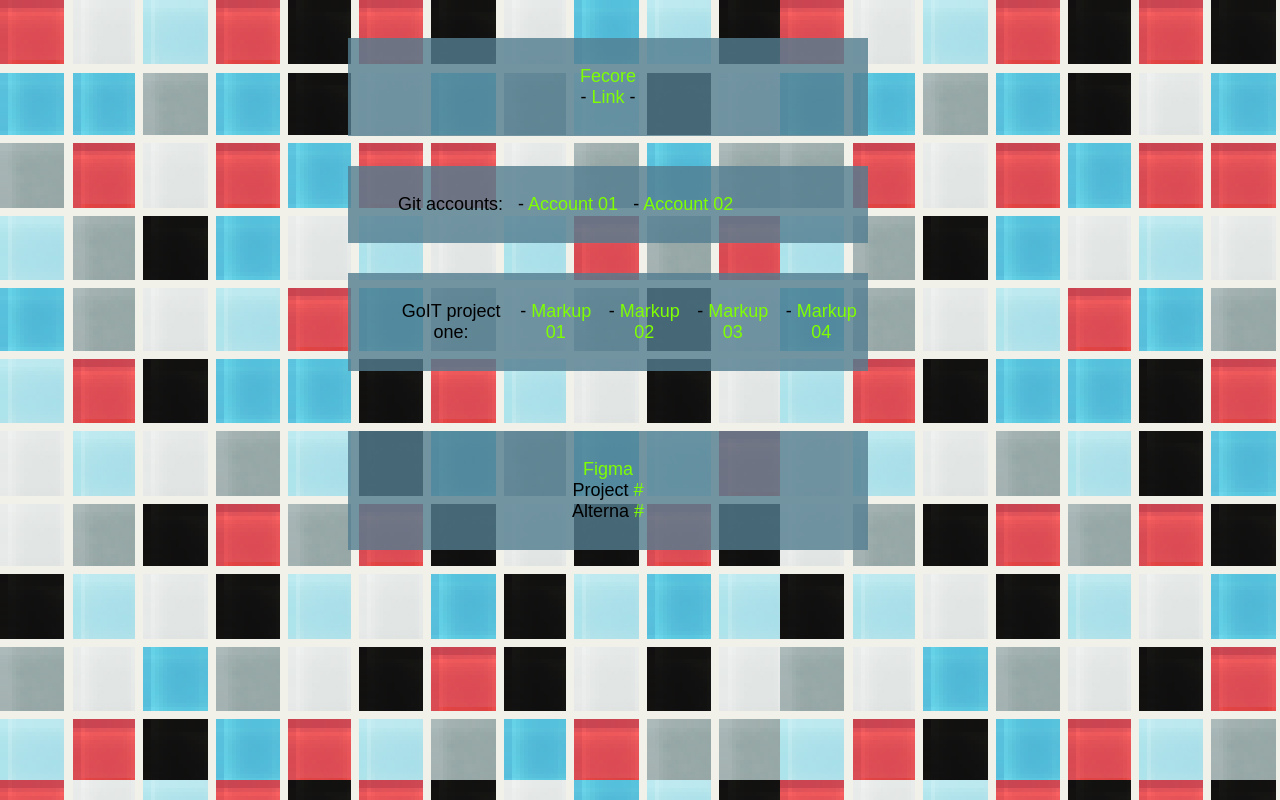
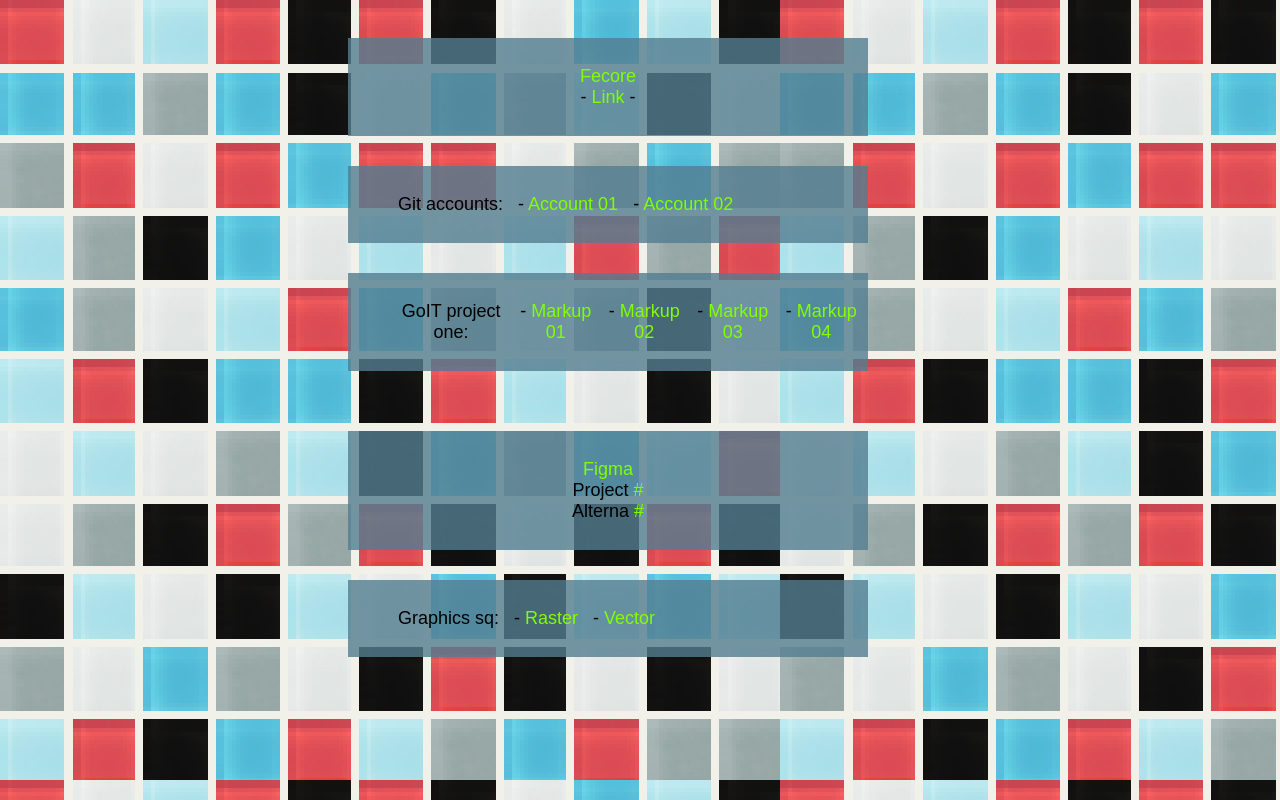
Before and after one commit to JuniorVX/Codes, a plain HTML site: page index.html in a window 1280 px wide. Drawn offline with Linux system fonts and the light colour scheme.

Commit message:
Update index.html

```diff
--- a/index.html
+++ b/index.html
@@ -20,6 +20,7 @@
           <a
             href="https://mail.google.com/mail/u/0/#inbox/FMfcgxwHMsVFGMZhTcKJNHgLWkzGzSnB"
             class="link"
+            target="_blank"
             >Link</a
           >
           -
@@ -112,6 +113,26 @@
           >
         </p>
       </div>
+      <div>
+        <ul>
+          <li>Graphics sq:</li>
+          <li>
+            -
+            <a href="https://squoosh.app/" class="link" target="_blank"
+              >Raster</a
+            >
+          </li>
+          <li>
+            -
+            <a
+              href="https://jakearchibald.github.io/svgomg/"
+              class="link"
+              target="_blank"
+              >Vector</a
+            >
+          </li>
+        </ul>
+      </div>
     </section>
   </body>
 </html>
```
